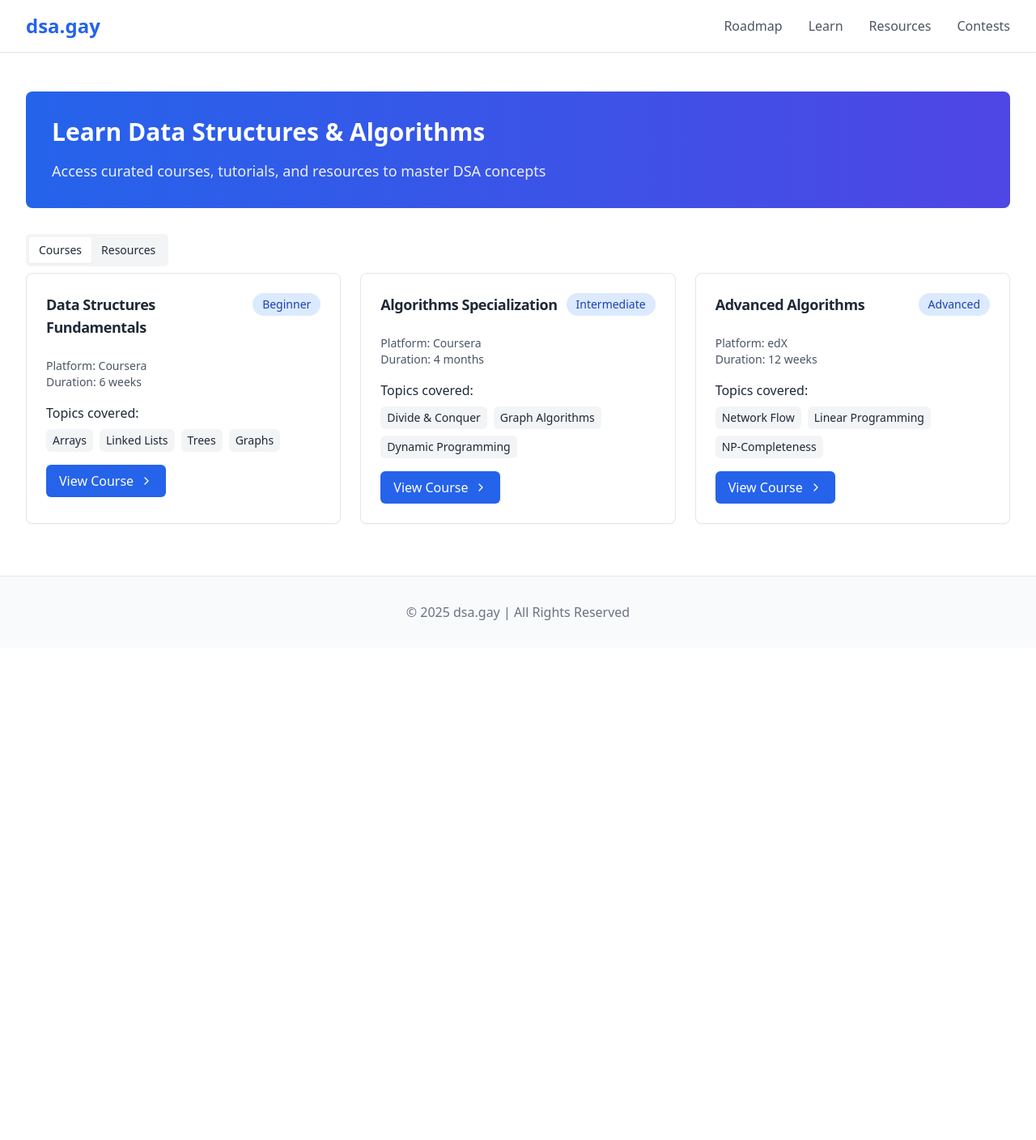
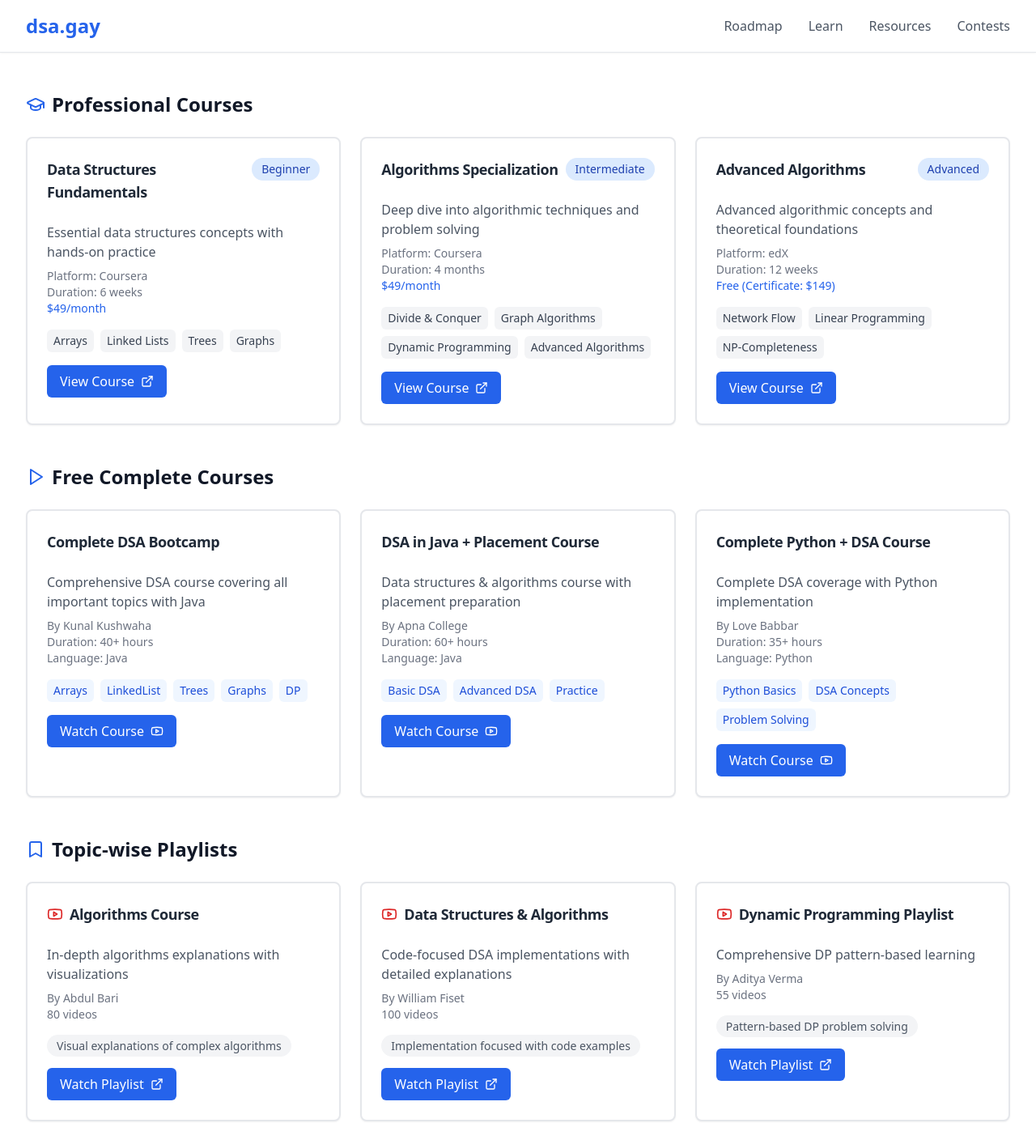
Before and after one commit to rohzzn/dsa, a Next.js app: page /learn in a window 1280 px wide. Shown: the top 1408 px of the page at 81% size. Before the commit the page ends 800 px from the top, so only its background shows below. Built offline with nearby package versions, Linux system fonts and the light colour scheme.

Commit message:
No code changes made.

```diff
--- a/src/components/sections/Learning.tsx
+++ b/src/components/sections/Learning.tsx
@@ -1,20 +1,21 @@
-import React, { useState } from 'react';
+import React from 'react';
 import { Card, CardHeader, CardTitle, CardContent } from '@/components/ui/card';
 import { Button } from '@/components/ui/button';
-import { Tabs, TabsList, TabsTrigger, TabsContent } from '@/components/ui/tabs';
-import { BookOpen, Video, Code, Globe, ChevronRight } from 'lucide-react';
+import { Youtube, Play, ExternalLink, Bookmark, GraduationCap } from 'lucide-react';
 
-// Mock data structure for courses
-const courses = [
+const learningContent = {
+  professionalCourses: [
     {
       title: "Data Structures Fundamentals",
       platform: "Coursera",
       instructor: "Princeton University",
       level: "Beginner",
       duration: "6 weeks",
+      isPaid: true,
+      price: "$49/month",
       topics: ["Arrays", "Linked Lists", "Trees", "Graphs"],
       url: "https://www.coursera.org/learn/data-structures",
-    category: "Data Structures"
+      description: "Essential data structures concepts with hands-on practice"
     },
     {
       title: "Algorithms Specialization",
@@ -22,9 +23,11 @@ const courses = [
       instructor: "Stanford University",
       level: "Intermediate",
       duration: "4 months",
-    topics: ["Divide & Conquer", "Graph Algorithms", "Dynamic Programming"],
+      isPaid: true,
+      price: "$49/month",
+      topics: ["Divide & Conquer", "Graph Algorithms", "Dynamic Programming", "Advanced Algorithms"],
       url: "https://www.coursera.org/specializations/algorithms",
-    category: "Algorithms"
+      description: "Deep dive into algorithmic techniques and problem solving"
     },
     {
       title: "Advanced Algorithms",
@@ -32,74 +35,93 @@ const courses = [
       instructor: "MIT",
       level: "Advanced",
       duration: "12 weeks",
+      isPaid: true,
+      price: "Free (Certificate: $149)",
       topics: ["Network Flow", "Linear Programming", "NP-Completeness"],
       url: "https://www.edx.org/learn/algorithms",
-    category: "Algorithms"
+      description: "Advanced algorithmic concepts and theoretical foundations"
     }
-];
-
-const resources = [
+  ],
+  freeCourses: [
     {
-    title: "Visualgo",
-    description: "Interactive visualizations of data structures and algorithms",
-    type: "Interactive",
-    url: "https://visualgo.net/",
-    category: "Tools"
+      title: "Complete DSA Bootcamp",
+      instructor: "Kunal Kushwaha",
+      platform: "YouTube",
+      description: "Comprehensive DSA course covering all important topics with Java",
+      duration: "40+ hours",
+      language: "Java",
+      url: "https://www.youtube.com/playlist?list=PL9gnSGHSqcnr_DxHsP7AW9ftq0AtAyYqJ",
+      topics: ["Arrays", "LinkedList", "Trees", "Graphs", "DP"]
     },
     {
-    title: "GeeksforGeeks DSA",
-    description: "Comprehensive DSA tutorials and practice problems",
-    type: "Tutorial",
-    url: "https://www.geeksforgeeks.org/data-structures/",
-    category: "Learning"
+      title: "DSA in Java + Placement Course",
+      instructor: "Apna College",
+      platform: "YouTube",
+      description: "Data structures & algorithms course with placement preparation",
+      duration: "60+ hours",
+      language: "Java",
+      url: "https://www.youtube.com/playlist?list=PLfqMhTWNBTe3LtFWcvwpqTkUSlB32kJop",
+      topics: ["Basic DSA", "Advanced DSA", "Practice"]
     },
     {
-    title: "CLRS Book",
-    description: "Introduction to Algorithms by Cormen, Leiserson, Rivest, and Stein",
-    type: "Book",
-    url: "https://mitpress.mit.edu/books/introduction-algorithms-fourth-edition",
-    category: "Books"
+      title: "Complete Python + DSA Course",
+      instructor: "Love Babbar",
+      platform: "YouTube",
+      description: "Complete DSA coverage with Python implementation",
+      duration: "35+ hours",
+      language: "Python",
+      url: "https://www.youtube.com/watch?v=WQoB2z67hvY&list=PLDzeHZWIZsTryvtXdMr6rPh4IDexB5NIA",
+      topics: ["Python Basics", "DSA Concepts", "Problem Solving"]
     }
-];
+  ],
+  topicPlaylists: [
+    {
+      title: "Algorithms Course",
+      creator: "Abdul Bari",
+      description: "In-depth algorithms explanations with visualizations",
+      videos: 80,
+      speciality: "Visual explanations of complex algorithms",
+      url: "https://www.youtube.com/watch?v=0IAPZzGSbME&list=PLDN4rrl48XKpZkf03iYFl-O29szjTrs_O"
+    },
+    {
+      title: "Data Structures & Algorithms",
+      creator: "William Fiset",
+      description: "Code-focused DSA implementations with detailed explanations",
+      videos: 100,
+      speciality: "Implementation focused with code examples",
+      url: "https://www.youtube.com/watch?v=RBSGKlAvoiM&list=PLDV1Zeh2NRsB6SWUrDFW2RmDotAfPbeHu"
+    },
+    {
+      title: "Dynamic Programming Playlist",
+      creator: "Aditya Verma",
+      description: "Comprehensive DP pattern-based learning",
+      videos: 55,
+      speciality: "Pattern-based DP problem solving",
+      url: "https://www.youtube.com/watch?v=nqowUJzG-iM&list=PL_z_8CaSLPWekqhdCPmFohncHwz8TY2Go"
+    },
+    {
+      title: "Graph Algorithms",
+      creator: "Striver",
+      description: "Complete graph algorithms coverage",
+      videos: 40,
+      speciality: "Graph concepts and problems",
+      url: "https://www.youtube.com/watch?v=YTtptkEOE3k&list=PLgUwDviBIf0rGEWe64KWas0Nryn7SCRWw"
+    }
+  ]
+};
 
 const LearningPage = () => {
-  const [selectedCategory, setSelectedCategory] = useState("all");
-
-  const getIcon = (type: string) => {
-    switch (type.toLowerCase()) {
-      case 'book':
-        return <BookOpen className="w-5 h-5" />;
-      case 'video':
-        return <Video className="w-5 h-5" />;
-      case 'interactive':
-        return <Code className="w-5 h-5" />;
-      default:
-        return <Globe className="w-5 h-5" />;
-    }
-  };
-
-  const filterCourses = (category: string) => {
-    if (category === "all") return courses;
-    return courses.filter(course => course.category === category);
-  };
-
   return (
-    <div className="space-y-8">
-      <div className="bg-gradient-to-r from-blue-600 to-indigo-600 rounded-lg p-8 text-white">
-        <h1 className="text-3xl font-bold mb-4">Learn Data Structures & Algorithms</h1>
-        <p className="text-lg opacity-90">Access curated courses, tutorials, and resources to master DSA concepts</p>
+    <div className="space-y-12">
+      {/* Professional Courses Section */}
+      <section>
+        <div className="flex items-center space-x-2 mb-6">
+          <GraduationCap className="w-6 h-6 text-blue-600" />
+          <h2 className="text-2xl font-bold text-gray-900">Professional Courses</h2>
         </div>
-
-      <Tabs defaultValue="courses" className="w-full">
-        <TabsList className="mb-8">
-          <TabsTrigger value="courses">Courses</TabsTrigger>
-          <TabsTrigger value="resources">Resources</TabsTrigger>
-        </TabsList>
-
-        <TabsContent value="courses">
         <div className="grid grid-cols-1 md:grid-cols-2 lg:grid-cols-3 gap-6">
-            {courses.map((course, index) => (
-              <Card key={index} className="hover:shadow-lg transition-shadow">
+          {learningContent.professionalCourses.map((course, index) => (
+            <Card key={index} className="border-2 hover:border-blue-200 transition-all">
               <CardHeader>
                 <div className="flex justify-between items-start">
                   <CardTitle className="text-lg">{course.title}</CardTitle>
@@ -111,63 +133,112 @@ const LearningPage = () => {
               <CardContent>
                 <div className="space-y-4">
                   <div>
-                      <p className="text-sm text-gray-600">Platform: {course.platform}</p>
-                      <p className="text-sm text-gray-600">Duration: {course.duration}</p>
+                    <p className="text-gray-600 mb-2">{course.description}</p>
+                    <p className="text-sm text-gray-500">Platform: {course.platform}</p>
+                    <p className="text-sm text-gray-500">Duration: {course.duration}</p>
+                    <p className="text-sm font-medium text-blue-600">{course.price}</p>
                   </div>
-                    <div>
-                      <p className="font-medium mb-2">Topics covered:</p>
                   <div className="flex flex-wrap gap-2">
                     {course.topics.map((topic, i) => (
-                          <span key={i} className="px-2 py-1 bg-gray-100 rounded-md text-sm">
+                      <span key={i} className="px-2 py-1 bg-gray-100 text-gray-700 rounded-md text-sm">
                         {topic}
                       </span>
                     ))}
-                      </div>
                   </div>
                   <Button
                     onClick={() => window.open(course.url, '_blank')}
                     className="w-full"
                   >
-                      View Course <ChevronRight className="w-4 h-4 ml-2" />
+                    View Course <ExternalLink className="w-4 h-4 ml-2" />
                   </Button>
                 </div>
               </CardContent>
             </Card>
           ))}
         </div>
-        </TabsContent>
+      </section>
 
-        <TabsContent value="resources">
+      {/* Free Complete Courses Section */}
+      <section>
+        <div className="flex items-center space-x-2 mb-6">
+          <Play className="w-6 h-6 text-blue-600" />
+          <h2 className="text-2xl font-bold text-gray-900">Free Complete Courses</h2>
+        </div>
         <div className="grid grid-cols-1 md:grid-cols-2 lg:grid-cols-3 gap-6">
-            {resources.map((resource, index) => (
-              <Card key={index} className="hover:shadow-lg transition-shadow">
+          {learningContent.freeCourses.map((course, index) => (
+            <Card key={index} className="border-2 hover:border-blue-200 transition-all">
               <CardHeader>
-                  <div className="flex items-center space-x-2">
-                    {getIcon(resource.type)}
-                    <CardTitle className="text-lg">{resource.title}</CardTitle>
+                <div className="flex items-center justify-between">
+                  <CardTitle className="text-lg">{course.title}</CardTitle>
                 </div>
               </CardHeader>
               <CardContent>
                 <div className="space-y-4">
-                    <p className="text-gray-600">{resource.description}</p>
-                    <div className="flex items-center space-x-2">
-                      <span className="px-3 py-1 bg-gray-100 rounded-full text-sm">
-                        {resource.type}
+                  <div>
+                    <p className="text-gray-600 mb-2">{course.description}</p>
+                    <p className="text-sm text-gray-500">By {course.instructor}</p>
+                    <p className="text-sm text-gray-500">Duration: {course.duration}</p>
+                    <p className="text-sm text-gray-500">Language: {course.language}</p>
+                  </div>
+                  <div className="flex flex-wrap gap-2">
+                    {course.topics.map((topic, i) => (
+                      <span key={i} className="px-2 py-1 bg-blue-50 text-blue-700 rounded-md text-sm">
+                        {topic}
                       </span>
+                    ))}
                   </div>
                   <Button
-                      onClick={() => window.open(resource.url, '_blank')}
+                    onClick={() => window.open(course.url, '_blank')}
                     className="w-full"
                   >
-                      Access Resource <ChevronRight className="w-4 h-4 ml-2" />
+                    Watch Course <Youtube className="w-4 h-4 ml-2" />
                   </Button>
                 </div>
               </CardContent>
             </Card>
           ))}
         </div>
-        </TabsContent>
-      </Tabs>
+      </section>
+
+      {/* Topic-wise Playlists Section */}
+      <section>
+        <div className="flex items-center space-x-2 mb-6">
+          <Bookmark className="w-6 h-6 text-blue-600" />
+          <h2 className="text-2xl font-bold text-gray-900">Topic-wise Playlists</h2>
+        </div>
+        <div className="grid grid-cols-1 md:grid-cols-2 lg:grid-cols-3 gap-6">
+          {learningContent.topicPlaylists.map((playlist, index) => (
+            <Card key={index} className="border-2 hover:border-blue-200 transition-all">
+              <CardHeader>
+                <div className="flex items-center space-x-2">
+                  <Youtube className="w-5 h-5 text-red-600" />
+                  <CardTitle className="text-lg">{playlist.title}</CardTitle>
+                </div>
+              </CardHeader>
+              <CardContent>
+                <div className="space-y-4">
+                  <div>
+                    <p className="text-gray-600 mb-2">{playlist.description}</p>
+                    <p className="text-sm text-gray-500">By {playlist.creator}</p>
+                    <p className="text-sm text-gray-500">{playlist.videos} videos</p>
+                  </div>
+                  <div>
+                    <span className="px-3 py-1 bg-gray-100 rounded-full text-sm text-gray-600">
+                      {playlist.speciality}
+                    </span>
+                  </div>
+                  <Button
+                    onClick={() => window.open(playlist.url, '_blank')}
+                    className="w-full"
+                  >
+                    Watch Playlist <ExternalLink className="w-4 h-4 ml-2" />
+                  </Button>
+                </div>
+              </CardContent>
+            </Card>
+          ))}
+        </div>
+      </section>
     </div>
   );
 };
```
Lines whose indentation alone changed are shown as unchanged.
